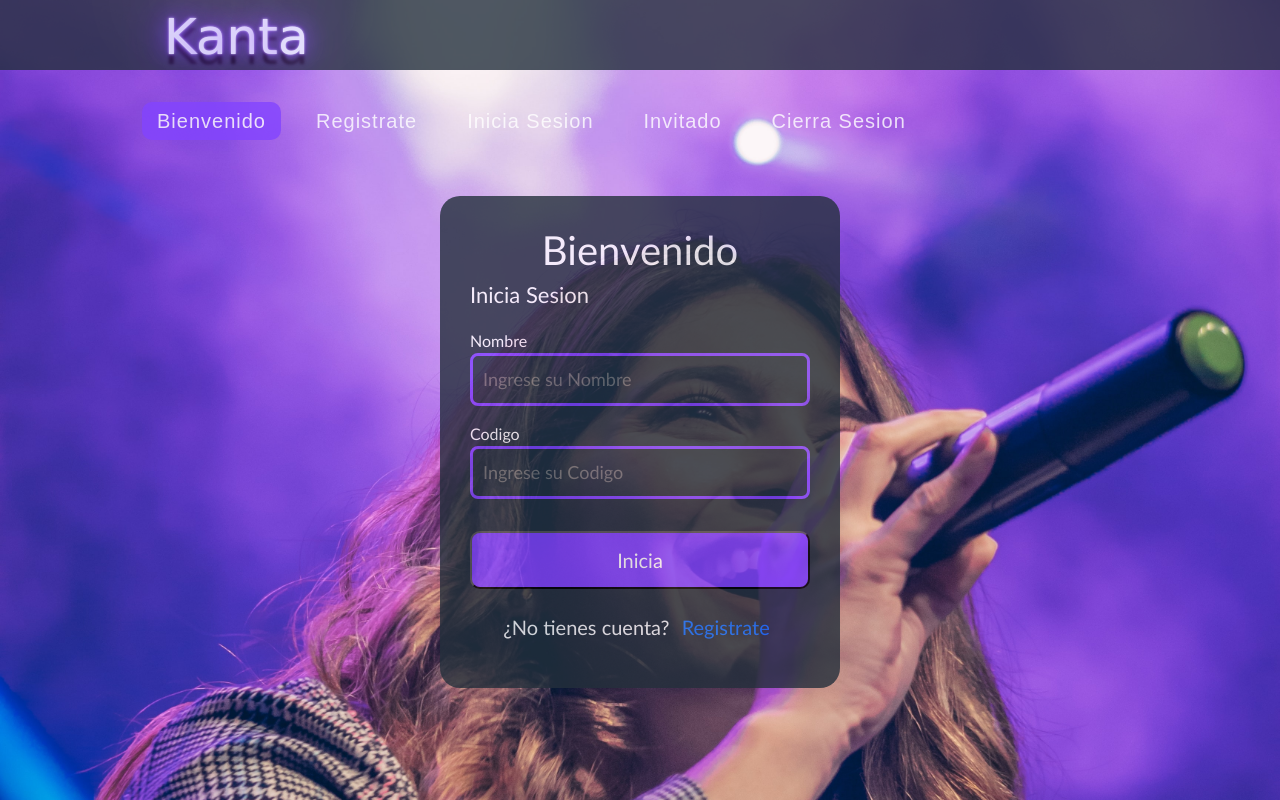
After one commit to gused95/Karaoke, a Node server app: page /invitados/sesion-invitado in a window 1280 px wide. The commit adds this page. Run offline with Node 20, Linux system fonts and the light colour scheme; some libraries are stand-ins or nearby versions; some web fonts are replaced.

```diff
--- a/app.js
+++ b/app.js
@@ -38,6 +38,9 @@ app.use("/karaoke", karaokeRoutes);
 const userRoutes = require("./routes/user.routes"); //
 app.use("/user", userRoutes);
 
+const invitadosRoutes = require("./routes/invitados.routes");
+app.use("/invitados",invitadosRoutes);
+
 // ❗ To handle errors. Routes that don't exist or errors that you handle in specific routes
 require("./error-handling")(app);
 
--- a/public/stylesheets/style.css
+++ b/public/stylesheets/style.css
@@ -4,7 +4,6 @@
 #texto1{
   margin: 100px;
   margin-top: 230px;
-
 }
 .texto1 {
   font-size: 2.5rem;
@@ -23,6 +22,7 @@
 }
 .logo{
   position: relative;
+  width: 500px;
 }
 .logo b{
   margin-left: 6rem;
@@ -142,6 +142,15 @@ h1{
 
 .formulario-registro button:disabled, .formulario-registro button[disabled]{
   background: #ad8cea;
+}
+.cuenta {
+  margin-top: 7px;
+  text-align: center;
+  font-size: 20px;
+}
+.link{
+  text-decoration: none;
+  margin: 7px;
 }
 /*INICIA ESTILOS DE INICIO CORREO Y CONTRASEÑA */
 
--- /dev/null
+++ b/routes/invitados.routes.js
@@ -0,0 +1,11 @@
+const router = require("express").Router();
+
+const mongoose = require('mongoose');
+const isLoggedOut = require("../middleware/isLoggedOut");
+const isLoggedIn = require("../middleware/isLoggedIn");
+
+router.get("/sesion-invitado",isLoggedOut,(req,res)=>{
+    res.render('invitados/sesion-invitado')
+})
+
+module.exports = router;
--- a/views/auth/login.hbs
+++ b/views/auth/login.hbs
@@ -11,9 +11,11 @@
                      <input name="password" class='control' id='contraseña' type="password" placeholder="Ingrese su contraseña">
                   </label>
                   <button type="submit" value="Registar">Iniciar</button>
+                  <p class="cuenta">¿No tienes cuenta? <a class="link" href="http://localhost:3000/auth/signup">Registrate</a></p>
          </div>
       </form>
    </div>
+   <script src="/js/validacionLogin.js"></script>
 </body>
 
 {{#if errorMessage}}
--- a/views/auth/signup.hbs
+++ b/views/auth/signup.hbs
@@ -17,6 +17,7 @@
                   <input class='form-control valid' name='password' type="password" placeholder="Ingrese su contraseña" id="password">
                </label>
                <button id="submit" type="submit" disabled>Registarse</button>
+               <p class="cuenta">¿Ya tienes cuenta? <a class="link" href="http://localhost:3000/auth/login">Inicia Sesion</a></p>
          </div>
          {{#if errorMessage}}
             <p class="error">{{errorMessage}}</p>
--- /dev/null
+++ b/views/invitados/sesion-invitado.hbs
@@ -0,0 +1,18 @@
+<body class="">
+<div class="fondo2">
+   <form action="/auth/login" method="POST">
+      <div class="inicio">
+         <h1>Bienvenido</h1>
+            <label><h3>Inicia Sesion</h3></label>
+                <label> Nombre
+                  <input name="nombre" class='control' id='nombre' type="text" placeholder="Ingrese su Nombre">
+               </label>
+               <label> Codigo
+                  <input name="Codigo" class='control' id='codigo' type="text" placeholder="Ingrese su Codigo">
+               </label>
+               <button type="submit" value="Registar">Inicia</button>
+               <p class="cuenta">¿No tienes cuenta? <a class="link" href="http://localhost:3000/auth/signup">Registrate</a></p>
+      </div>
+   </form>
+</div>
+</body>
```
Also changed, not shown: public/js/validacionLogin.js (added, +21 -0 lines). Lines whose indentation alone changed are shown as unchanged.
